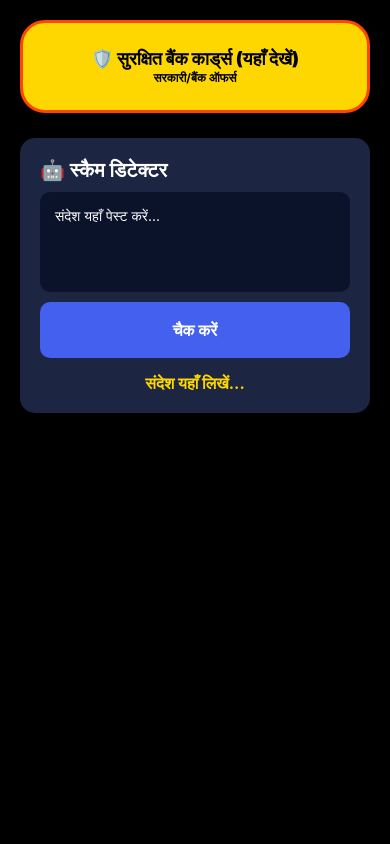
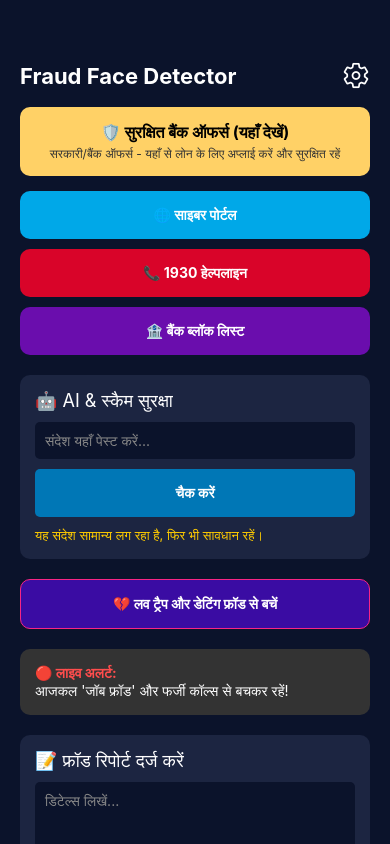
Before and after one commit to aashishkevat975-cyber/Deepfake-Shield, a React Native app: screen / in a window 390 px wide. Built offline with nearby package versions, Linux system fonts and the light colour scheme.

Commit message:
Update App.js

```diff
--- a/App.js
+++ b/App.js
@@ -1,52 +1,181 @@
 import React, { useState } from 'react';
-import { StyleSheet, Text, View, TextInput, TouchableOpacity, ScrollView, SafeAreaView, Linking } from 'react-native';
+import { StyleSheet, Text, View, TextInput, TouchableOpacity, ScrollView, Alert, Modal, Linking } from 'react-native';
+import { Ionicons } from '@expo/vector-icons';
 
 export default function App() {
-  const [messageText, setMessageText] = useState('');
-  const [checkResult, setCheckResult] = useState('संदेश यहाँ लिखें...');
+  const [message, setMessage] = useState('');
+  const [reportText, setReportText] = useState('');
+  const [modalVisible, setModalVisible] = useState(false);
+  const [scanResult, setScanResult] = useState('यह संदेश सामान्य लग रहा है, फिर भी सावधान रहें।');
 
-  const myAffiliateLink = 'https://bitli.in/SVwCT5P';
-
-  const handleCheck = () => {
-    const lower = messageText.toLowerCase();
-    if (lower.includes('lottery') || lower.includes('otp') || lower.includes('won')) {
-      setCheckResult('⚠️ चेतावनी: यह फ्रॉड हो सकता है!');
+  // Check Scam Function
+  const handleCheckScam = () => {
+    if (!message.trim()) {
+      Alert.alert('कृपया संदेश दर्ज करें');
+      return;
+    }
+    if (message.includes('lottery') || message.includes('winner') || message.includes('free') || message.includes('loan') || message.includes('jeete')) {
+      setScanResult('⚠️ चेतावनी: यह एक संभावित स्कैम संदेश हो सकता है! सावधान रहें।');
     } else {
-      setCheckResult('✅ यह संदेश सुरक्षित लग रहा है।');
+      setScanResult('✅ यह संदेश सुरक्षित लग रहा है।');
     }
   };
 
+  // Submit Report
+  const handleReport = () => {
+    if (!reportText.trim()) {
+      Alert.alert('कृपया डिटेल्स लिखें');
+      return;
+    }
+    Alert.alert('धन्यवाद! आपका सुधार दर्ज कर लिया गया है।');
+    setReportText('');
+  };
+
   return (
-    <SafeAreaView style={styles.container}>
-      <ScrollView contentContainerStyle={styles.scrollContent}>
+    <ScrollView style={styles.container}>
+      {/* Header Section */}
+      <View style={styles.header}>
+        <Text style={styles.headerTitle}>Fraud Face Detector</Text>
+        <TouchableOpacity onPress={() => setModalVisible(true)}>
+          <Ionicons name="settings-outline" size={28} color="#fff" />
+        </TouchableOpacity>
+      </View>
 
-        {/* एकदम चमकदार और बड़ा बटन */}
-        <TouchableOpacity style={styles.earnButton} onPress={() => Linking.openURL(myAffiliateLink)}>
-          <Text style={styles.earnButtonText}>🛡️ सुरक्षित बैंक कार्ड्स (यहाँ देखें)</Text>
-          <Text style={{fontWeight: 'bold', fontSize: 12}}>सरकारी/बैंक ऑफर्स</Text>
+      {/* Yellow Bank Offer & Loan Section */}
+      <TouchableOpacity style={styles.yellowCard} onPress={() => Alert.alert('लोन सेवा', 'यहाँ से लोन के लिए अप्लाई करें और सुरक्षित रहें।')}>
+        <Text style={styles.yellowCardTitle}>🛡️ सुरक्षित बैंक ऑफर्स (यहाँ देखें)</Text>
+        <Text style={styles.yellowCardSub}>सरकारी/बैंक ऑफर्स - यहाँ से लोन के लिए अप्लाई करें और सुरक्षित रहें</Text>
+      </TouchableOpacity>
+
+      {/* Main Security Tools */}
+      <TouchableOpacity style={styles.blueButton} onPress={() => Linking.openURL('https://cybercrime.gov.in')}>
+        <Text style={styles.btnText}>🌐 साइबर पोर्टल</Text>
+      </TouchableOpacity>
+      <TouchableOpacity style={styles.redButton} onPress={() => Linking.openURL('tel:1930')}>
+        <Text style={styles.btnText}>📞 1930 हेल्पलाइन</Text>
+      </TouchableOpacity>
+      <TouchableOpacity style={styles.purpleButton} onPress={() => Alert.alert('बैंक ब्लॉक लिस्ट', 'यहाँ सभी प्रमुख बैंकों के नंबर हैं जहाँ फ्रॉड होने पर कॉल कर सकते हैं।')}>
+        <Text style={styles.btnText}>🏦 बैंक ब्लॉक लिस्ट</Text>
+      </TouchableOpacity>
+
+      {/* AI Scam Detector */}
+      <View style={styles.card}>
+        <Text style={styles.cardTitle}>🤖 AI & स्कैम सुरक्षा</Text>
+        <TextInput
+          style={styles.input}
+          placeholder="संदेश यहाँ पेस्ट करें..."
+          placeholderTextColor="#888"
+          value={message}
+          onChangeText={setMessage}
+        />
+        <TouchableOpacity style={styles.actionButton} onPress={handleCheckScam}>
+          <Text style={styles.btnText}>चैक करें</Text>
         </TouchableOpacity>
+        <Text style={styles.resultText}>{scanResult}</Text>
+      </View>
 
-        <View style={styles.sectionBox}>
-          <Text style={styles.title}>🤖 स्कैम डिटेक्टर</Text>
-          <TextInput style={styles.input} placeholder="संदेश यहाँ पेस्ट करें..." value={messageText} onChangeText={setMessageText} multiline={true} />
-          <TouchableOpacity style={styles.btn} onPress={handleCheck}><Text style={styles.btnText}>चैक करें</Text></TouchableOpacity>
-          <Text style={styles.result}>{checkResult}</Text>
+      <TouchableOpacity style={styles.pinkButton} onPress={() => Alert.alert('लव ट्रैप और डेटिंग फ्रॉड', 'सोशल मीडिया पर अनजान लोगों से सतर्क रहें और अपनी व्यक्तिगत जानकारी साझा न करें।')}>
+        <Text style={styles.btnText}>💔 लव ट्रैप और डेटिंग फ्रॉड से बचें</Text>
+      </TouchableOpacity>
+
+      <View style={styles.alertBox}>
+        <Text style={styles.alertTitle}>🔴 लाइव अलर्ट:</Text>
+        <Text style={styles.alertText}>आजकल 'जॉब फ्रॉड' और फर्जी कॉल्स से बचकर रहें!</Text>
+      </View>
+
+      {/* Report Section */}
+      <View style={styles.card}>
+        <Text style={styles.cardTitle}>📝 फ्रॉड रिपोर्ट दर्ज करें</Text>
+        <TextInput
+          style={styles.inputArea}
+          placeholder="डिटेल्स लिखें..."
+          placeholderTextColor="#888"
+          multiline
+          value={reportText}
+          onChangeText={setReportText}
+        />
+        <TouchableOpacity style={styles.greenButton} onPress={handleReport}>
+          <Text style={styles.btnText}>सुरक्षित रखें</Text>
+        </TouchableOpacity>
+      </View>
+
+      <TouchableOpacity style={styles.shareBtn} onPress={() => Alert.alert('शेयर करें', 'शैक्षणिक नोट्स ऐप डाउनलोड करें और हर शेयर पर ₹50 पाएं!\nhttps://appsgeyser.com')}>
+        <Text style={styles.btnText}>📤 ऐप दोस्तों को शेयर करें (डाउनलोड बढ़ाएं)</Text>
+      </TouchableOpacity>
+
+      {/* Settings Modal (Popup Menu) */}
+      <Modal
+        animationType="slide"
+        transparent={true}
+        visible={modalVisible}
+        onRequestClose={() => setModalVisible(false)}
+      >
+        <View style={styles.modalOverlay}>
+          <View style={styles.modalContent}>
+            <Text style={styles.modalHeader}>⚙️ सेटिंग्स और मेनू</Text>
+
+            <TouchableOpacity style={styles.modalItem} onPress={() => Alert.alert('मेरा वॉलेट', 'आपका वॉलेट बैलेंस: ₹50 (शेयर करने पर और मिलेंगे)\nUPI ID: aashishkevat975@ybl')}>
+              <Text style={styles.modalItemText}>💰 मेरा वॉलेट (₹50)</Text>
+            </TouchableOpacity>
+
+            <TouchableOpacity style={styles.modalItem} onPress={() => Alert.alert('नोटिफिकेशन', 'नोटिफिकेशन सेवा चालू है। आपको नए नोट्स की जानकारी मिलती रहेगी।')}>
+              <Text style={styles.modalItemText}>🔔 नोटिफिकेशन सेटिंग</Text>
+            </TouchableOpacity>
+
+            <TouchableOpacity style={styles.modalItem} onPress={() => Alert.alert('सपोर्ट', 'UPI ID: aashishkevat975@ybl\nयहाँ से सीधे पैसे ट्रांसफर कर सकते हैं या सहायता ले सकते हैं।')}>
+              <Text style={styles.modalItemText}>🤝 हेल्प और सपोर्ट (WhatsApp / UPI)</Text>
+            </TouchableOpacity>
+
+            <TouchableOpacity style={styles.modalItem} onPress={() => Alert.alert('टेलीग्राम', 'हमारा आधिकारिक टेलीग्राम चैनल ज्वाइन करें।')}>
+              <Text style={styles.modalItemText}>📢 टेलीग्राम चैनल ज्वाइन करें</Text>
+            </TouchableOpacity>
+
+            <TouchableOpacity style={styles.modalItem} onPress={() => Alert.alert('रेटिंग', 'कृपया ऐप को 5-स्टार रेटिंग देकर हमारा समर्थन करें!')}>
+              <Text style={styles.modalItemText}>⭐ ऐप को रेटिंग दें</Text>
+            </TouchableOpacity>
+
+            <TouchableOpacity style={styles.modalItem} onPress={() => Alert.alert('जानकारी', 'ऐप वर्जन: v1.0 (लेटेस्ट)\nFraud Face Detector & Study Notes App')}>
+              <Text style={styles.modalItemText}>ℹ️ ऐप की जानकारी (About)</Text>
+            </TouchableOpacity>
+
+            <TouchableOpacity style={styles.closeModalBtn} onPress={() => setModalVisible(false)}>
+              <Text style={styles.btnText}>बंद करें</Text>
+            </TouchableOpacity>
+          </View>
         </View>
+      </Modal>
 
-      </ScrollView>
-    </SafeAreaView>
+    </ScrollView>
   );
 }
 
 const styles = StyleSheet.create({
-  container: { flex: 1, backgroundColor: '#000' }, // डार्क ब्लैक बैकग्राउंड ताकि बटन चमके
-  scrollContent: { padding: 20 },
-  earnButton: { backgroundColor: '#FFD700', paddingVertical: 25, borderRadius: 25, marginBottom: 25, alignItems: 'center', borderWidth: 3, borderColor: '#FF4500', elevation: 12 },
-  earnButtonText: { color: '#000', fontWeight: '900', fontSize: 18, textTransform: 'uppercase' },
-  sectionBox: { backgroundColor: '#1c2541', padding: 20, borderRadius: 15 },
-  title: { color: '#ffffff', fontSize: 20, fontWeight: 'bold', marginBottom: 10 },
-  input: { backgroundColor: '#0b132b', color: '#fff', padding: 15, borderRadius: 10, marginBottom: 10, minHeight: 100 },
-  btn: { backgroundColor: '#4361ee', padding: 18, borderRadius: 10 },
-  btnText: { color: '#fff', textAlign: 'center', fontWeight: 'bold', fontSize: 16 },
-  result: { color: '#FFD700', marginTop: 15, textAlign: 'center', fontWeight: 'bold', fontSize: 16 }
+  container: { flex: 1, backgroundColor: '#0b132b', padding: 20 },
+  header: { flexDirection: 'row', justifyContent: 'space-between', alignItems: 'center', marginTop: 40, marginBottom: 15 },
+  headerTitle: { fontSize: 22, color: '#fff', fontWeight: 'bold' },
+  yellowCard: { backgroundColor: '#ffd166', padding: 15, borderRadius: 10, marginBottom: 15, alignItems: 'center' },
+  yellowCardTitle: { color: '#000', fontSize: 16, fontWeight: 'bold', textAlign: 'center' },
+  yellowCardSub: { color: '#333', fontSize: 12, textAlign: 'center', marginTop: 4 },
+  blueButton: { backgroundColor: '#00a8e8', padding: 15, borderRadius: 10, marginBottom: 10 },
+  redButton: { backgroundColor: '#d90429', padding: 15, borderRadius: 10, marginBottom: 10 },
+  purpleButton: { backgroundColor: '#6a0dad', padding: 15, borderRadius: 10, marginBottom: 20 },
+  card: { backgroundColor: '#1c2541', padding: 15, borderRadius: 10, marginBottom: 20 },
+  cardTitle: { color: '#fff', fontSize: 18, marginBottom: 10 },
+  input: { backgroundColor: '#0b132b', color: '#fff', padding: 10, borderRadius: 5, marginBottom: 10 },
+  actionButton: { backgroundColor: '#0077b6', padding: 15, borderRadius: 5 },
+  resultText: { color: '#ffcc00', marginTop: 10, fontSize: 13 },
+  pinkButton: { backgroundColor: '#3a0ca3', padding: 15, borderRadius: 10, marginBottom: 20, borderColor: '#f72585', borderWidth: 1 },
+  alertBox: { backgroundColor: '#333', padding: 15, borderRadius: 10, marginBottom: 20 },
+  alertTitle: { color: '#ff4d4d', fontWeight: 'bold' },
+  alertText: { color: '#fff' },
+  inputArea: { backgroundColor: '#0b132b', color: '#fff', height: 80, padding: 10, borderRadius: 5, marginBottom: 10 },
+  greenButton: { backgroundColor: '#2d6a4f', padding: 15, borderRadius: 5 },
+  shareBtn: { backgroundColor: '#5e17eb', padding: 15, borderRadius: 10, marginBottom: 50 },
+  btnText: { color: '#fff', textAlign: 'center', fontWeight: 'bold' },
+  modalOverlay: { flex: 1, backgroundColor: 'rgba(0,0,0,0.7)', justifyContent: 'center', alignItems: 'center' },
+  modalContent: { width: '85%', backgroundColor: '#1c2541', padding: 20, borderRadius: 15 },
+  modalHeader: { color: '#fff', fontSize: 20, fontWeight: 'bold', marginBottom: 15, textAlign: 'center' },
+  modalItem: { backgroundColor: '#0b132b', padding: 12, borderRadius: 8, marginBottom: 10 },
+  modalItemText: { color: '#fff', fontSize: 15 },
+  closeModalBtn: { backgroundColor: '#d90429', padding: 12, borderRadius: 8, marginTop: 10 }
 });
```
